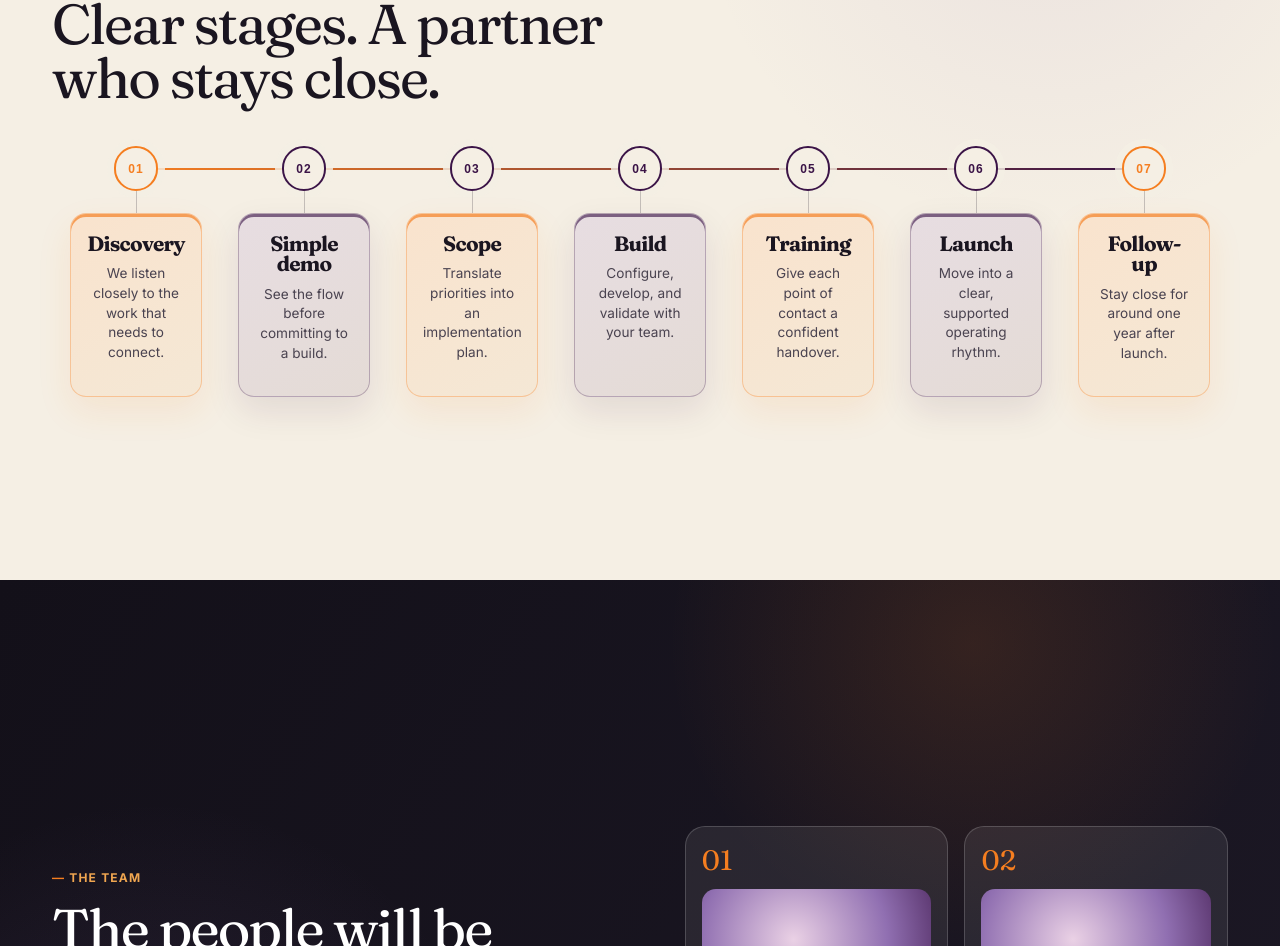
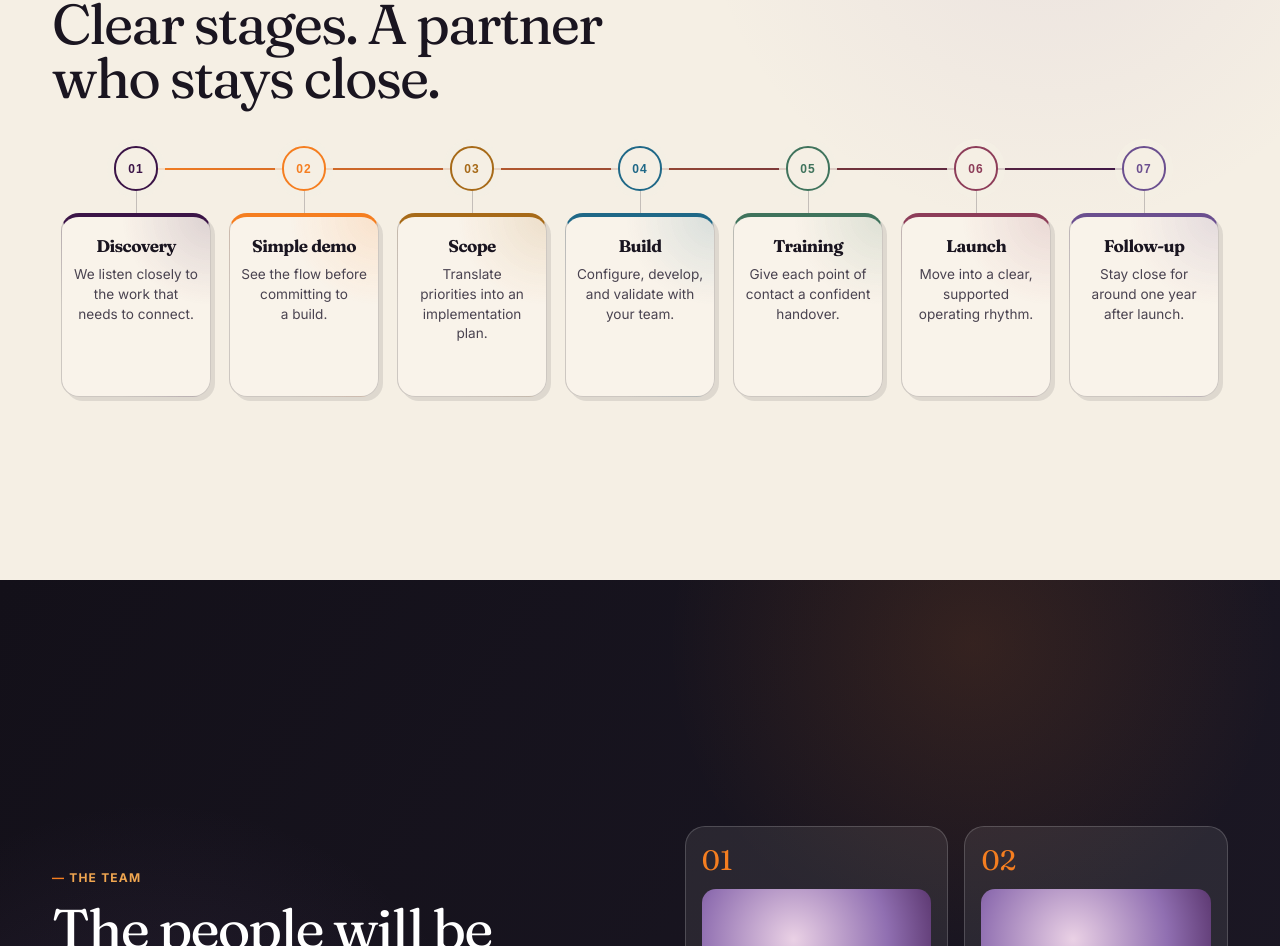
Before and after one commit to sutur-ai/sutur-website, a Next.js app: page / in a window 1280 px wide. Shown: the part 2620-3566 px from the top of the page. Built offline with nearby package versions, Linux system fonts and the light colour scheme.

Commit message:
fix: align timeline cards with Odoo module styling

```diff
--- a/src/app/globals.css
+++ b/src/app/globals.css
@@ -766,11 +766,20 @@ section.scroll-section {
   background: linear-gradient(90deg, var(--orange), var(--violet));
 }
 .timeline-step {
+  --accent: var(--violet);
   position: relative;
   z-index: 1;
+  display: flex;
+  flex-direction: column;
   min-width: 0;
-  padding: 0 clamp(8px, 0.9vw, 14px);
-}
+  padding: 0 clamp(4px, 0.55vw, 9px);
+}
+.timeline-step:nth-child(2) { --accent: var(--orange); }
+.timeline-step:nth-child(3) { --accent: #a76a18; }
+.timeline-step:nth-child(4) { --accent: #1f6887; }
+.timeline-step:nth-child(5) { --accent: #3f735c; }
+.timeline-step:nth-child(6) { --accent: #8d3d59; }
+.timeline-step:nth-child(7) { --accent: #6b4f8f; }
 .timeline-step::before {
   content: "";
   position: absolute;
@@ -784,51 +793,39 @@ section.scroll-section {
   width: var(--marker-size);
   height: var(--marker-size);
   display: grid;
+  flex: 0 0 auto;
   place-items: center;
   margin: 0 auto;
-  border: 2px solid var(--violet);
+  border: 2px solid var(--accent);
   border-radius: 50%;
   background: var(--paper);
   box-shadow: 0 0 0 7px color-mix(in srgb, var(--paper) 82%, transparent);
-  color: var(--violet);
-}
-.timeline-step:first-child .timeline-marker,
-.timeline-step:last-child .timeline-marker {
-  border-color: var(--orange);
-  color: var(--orange);
+  color: var(--accent);
 }
 .timeline-marker span {
   font: 600 12px/1 var(--font-sans, sans-serif);
   letter-spacing: 0.08em;
 }
 .timeline-copy {
+  display: flex;
+  flex: 1;
+  flex-direction: column;
+  align-items: center;
   width: 100%;
   max-width: 190px;
   min-height: 184px;
+  min-width: 0;
   margin: 22px auto 0;
-  padding: 20px 16px 18px;
-  border: 1px solid color-mix(in srgb, var(--violet) 28%, transparent);
-  border-radius: 16px;
-  background: linear-gradient(
-    150deg,
-    color-mix(in srgb, var(--lav) 18%, var(--paper-warm)),
-    color-mix(in srgb, var(--violet) 9%, var(--paper))
-  );
-  box-shadow:
-    inset 0 3px 0 color-mix(in srgb, var(--violet) 62%, transparent),
-    0 14px 34px rgba(59, 20, 71, 0.1);
+  padding: 20px clamp(10px, 0.8vw, 16px) 18px;
+  overflow: hidden;
+  border: 1px solid rgba(26, 21, 32, 0.2);
+  border-top: 4px solid var(--accent);
+  border-radius: 18px;
+  background:
+    radial-gradient(circle at 100% 0, color-mix(in srgb, var(--accent), transparent 85%), transparent 38%),
+    rgba(250, 245, 236, 0.82);
+  box-shadow: 4px 4px 0 rgba(26, 21, 32, 0.1);
   text-align: center;
-}
-.timeline-step:nth-child(odd) .timeline-copy {
-  border-color: color-mix(in srgb, var(--orange) 34%, transparent);
-  background: linear-gradient(
-    150deg,
-    color-mix(in srgb, var(--orange) 15%, var(--paper-warm)),
-    color-mix(in srgb, var(--gold) 10%, var(--paper))
-  );
-  box-shadow:
-    inset 0 3px 0 color-mix(in srgb, var(--orange) 68%, transparent),
-    0 14px 34px rgba(245, 126, 32, 0.1);
 }
 .timeline-reveal .timeline-copy {
   opacity: 0;
@@ -851,16 +848,30 @@ section.scroll-section {
   }
 }
 .timeline h3 {
+  width: 100%;
   margin: 0 0 10px;
-  font-size: clamp(20px, 1.7vw, 26px);
+  font-size: clamp(17px, 1.35vw, 21px);
+  line-height: 1.08;
+  overflow-wrap: normal;
+  word-break: normal;
+  hyphens: none;
+  word-spacing: 0.04em;
+  text-align: center;
+  text-wrap: balance;
 }
 .timeline p {
+  width: 100%;
   max-width: 20ch;
   margin-right: auto;
   margin-left: auto;
   color: var(--ink-soft);
   font-size: 15px;
   line-height: 1.55;
+  overflow-wrap: normal;
+  word-break: normal;
+  hyphens: none;
+  text-align: center;
+  text-wrap: pretty;
 }
 .why h2 {
   max-width: 750px;
@@ -1256,10 +1267,10 @@ footer b {
     margin-top: clamp(28px, 5svh, 58px);
   }
   .timeline-step {
-    padding: 0 clamp(12px, 1.4vw, 20px);
+    padding: 0 clamp(4px, 0.7vw, 10px);
   }
   .timeline h3 {
-    font-size: clamp(18px, 2.6svh, 24px);
+    font-size: clamp(17px, 2.1svh, 21px);
   }
   .why {
     align-content: center;
@@ -1420,8 +1431,8 @@ footer b {
     grid-template-columns: repeat(7, minmax(0, 1fr));
     margin-top: clamp(44px, 6svh, 72px);
   }
-  .timeline-step { padding: 0 24px; }
-  .timeline h3 { font-size: clamp(24px, 3.2svh, 32px); }
+  .timeline-step { padding: 0 12px; }
+  .timeline h3 { font-size: clamp(22px, 2.5svh, 28px); }
   .team { gap: clamp(90px, 10vw, 180px); }
   .people { gap: 24px; }
   .people article { padding: clamp(20px, 2.7svh, 28px); }
```
